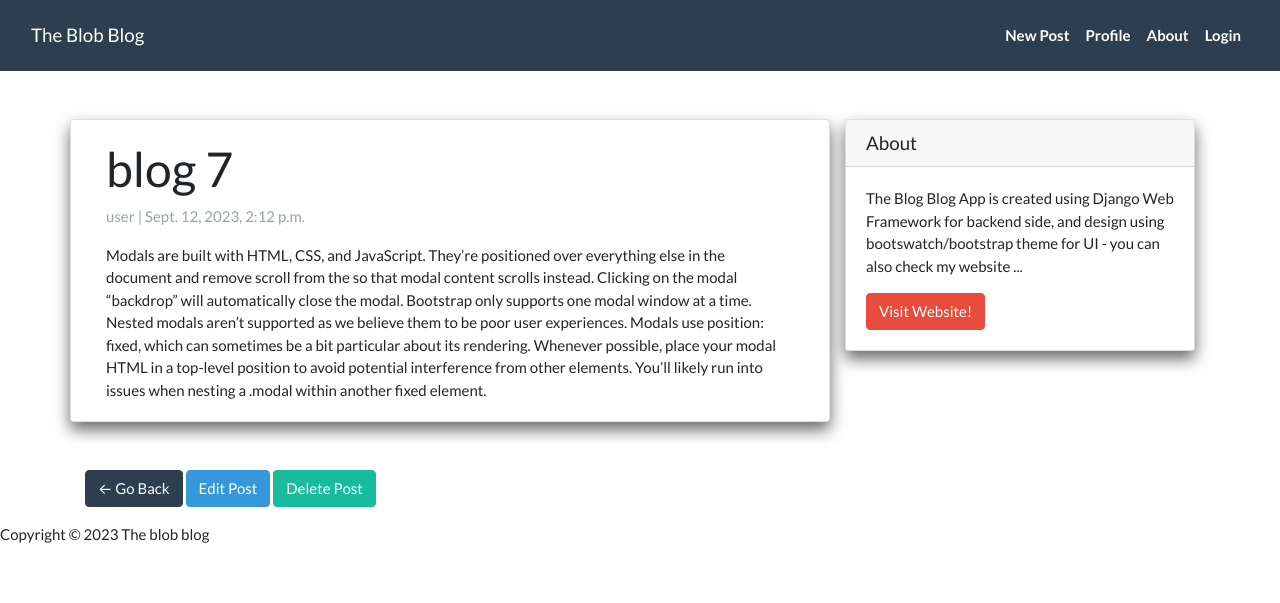
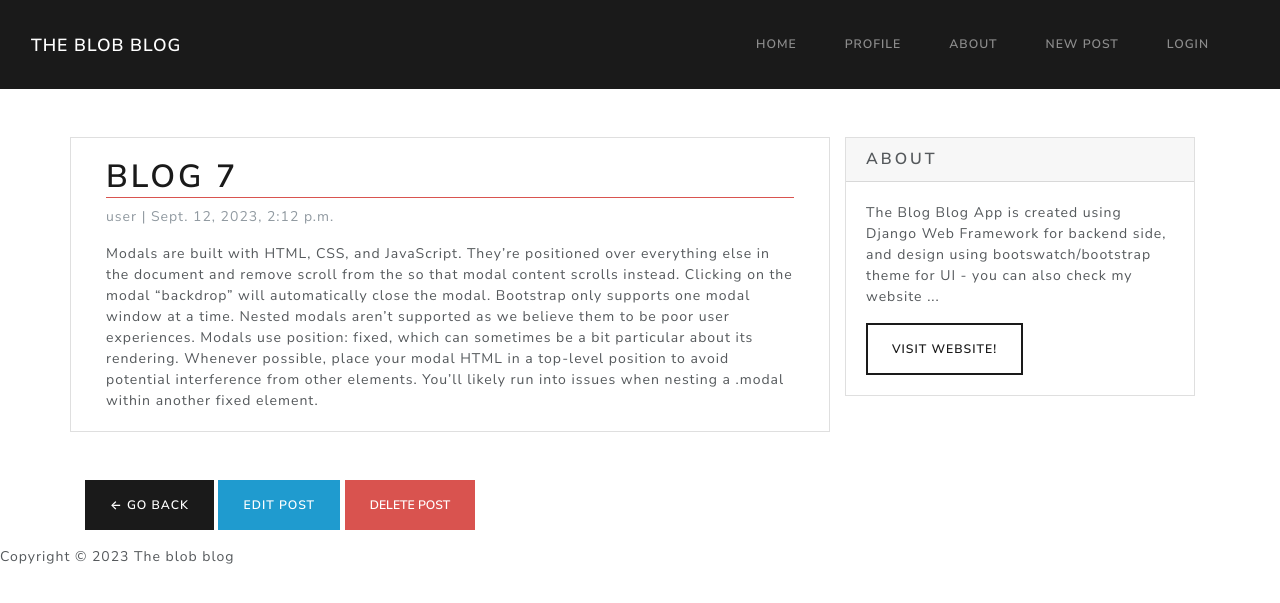
Before and after one commit to cefbok/web-blog, a Django app: page /details/17 in a window 1280 px wide. Shown: the top 603 px of the page. Run offline with Django 4.2, Linux system fonts and the light colour scheme; data comes from the database, SQL or seed files in the repository; both versions use the stored data as it was after the commit; some libraries are stand-ins or nearby versions.

Commit message:
change theme and details

```diff
--- a/accounts/templates/registration/login.html
+++ b/accounts/templates/registration/login.html
@@ -9,7 +9,7 @@
       {{ form.as_p}}
       <br>
       <button class="btn btn-primary"> Login </button>
-      <a href="{% url 'register' %}" class="btn btn-secondary"> Register </a>
+      <a href="{% url 'register' %}" class="btn btn-info"> Register </a>
     </div>
   </form>
 </body>
--- a/blog/templates/base.html
+++ b/blog/templates/base.html
@@ -5,8 +5,11 @@
     <meta name="viewport" content="width=device-width, initial-scale=1.0">
     <title> {% block title %} The Blob Blog {% endblock %} </title>
 
-    <!-- bootstrap / bootswatch -->
-    <link rel="stylesheet" href="https://cdn.jsdelivr.net/npm/bootswatch@4.5.2/dist/flatly/bootstrap.min.css" integrity="sha384-qF/QmIAj5ZaYFAeQcrQ6bfVMAh4zZlrGwTPY7T/M+iTTLJqJBJjwwnsE5Y0mV7QK" crossorigin="anonymous">
+    <!-- bootstrap / bootswatch Theme-->
+    <link rel="stylesheet"
+    href="https://cdn.jsdelivr.net/npm/bootswatch@4.5.2/dist/lux/bootstrap.min.css"
+    integrity="sha384-9+PGKSqjRdkeAU7Eu4nkJU8RFaH8ace8HGXnkiKMP9I9Te0GJ4/km3L1Z8tXigpG" crossorigin="anonymous">
+
 </head>
 <body>
     <!-- Navigation bar -->
@@ -15,16 +18,19 @@
             <a class="navbar-brand" href="{% url 'blog-home' %}"> The Blob Blog </a>
             <div class="collapse navbar-collapse" id="navbarRes">
                 <ul class="navbar-nav ml-auto">
-                    <li class="nav-item text-black">
+                    <li class="nav-item ">
+                        <a class="nav-link text-black font-weight-bold" href="{% url 'blog-home' %}"> Home </a>
+                    </li>
+                    <li class="nav-item ">
+                        <a class="nav-link text-black font-weight-bold" href="#"> Profile </a>
+                    </li>
+                    <li class="nav-item ">
+                        <a class="nav-link text-black foz`nt-weight-bold" href="#"> About </a>
+                    </li>
+                    <li class="nav-item ">
                         <a class="nav-link text-black font-weight-bold" href="{% url 'blog-add' %}"> New Post </a>
                     </li>
-                    <li class="nav-item text-black">
-                        <a class="nav-link text-black font-weight-bold" href="#"> Profile </a>
-                    </li>
-                    <li class="nav-item text-black">
-                        <a class="nav-link text-black font-weight-bold" href="#"> About </a>
-                    </li>
-                    <li class="nav-item text-black">
+                    <li class="nav-item ">
                         <a class="nav-link text-black font-weight-bold" href="{% url 'login'%}"> Login </a>
                     </li>
                 </ul>
--- a/blog/templates/blog_detail.html
+++ b/blog/templates/blog_detail.html
@@ -8,7 +8,7 @@
           <form action="" method="POST">
             {% csrf_token %}
             <div class="card-body">
-              <h1>{{ object.title }}</h1>
+              <h1 class="border-bottom border-danger">{{ object.title }}</h1>
               <p class="text-muted">{{ object.author }} | {{ object.created_on }}</p>
               <p class="card-text">{{ object.content | safe }}</p>
             </div>
@@ -18,9 +18,11 @@
         {% include 'sidebar.html' %}
         {% endblock sidebar %}
       </div>
-    <a href="{% url 'blog-home' %}" class="btn btn-primary"> &larr; Go Back </a>
-    <a href="{% url 'blog-edit' post.pk %}" class="btn btn-info"> Edit Post </a>
-    <button onclick="document.getElementById('del_post').style.display='block'" class="btn btn-success"> Delete Post </button>
+      <div class="">
+        <a href="{% url 'blog-home' %}" class="btn btn-primary"> &larr; Go Back </a>
+        <a href="{% url 'blog-edit' post.pk %}" class="btn btn-info"> Edit Post </a>
+        <button onclick="document.getElementById('del_post').style.display='block'" class="btn btn-danger"> Delete Post </button>
+      </div>
   </div>
 
 <!-- Modal for delete confirmation -->
--- a/blog/templates/sidebar.html
+++ b/blog/templates/sidebar.html
@@ -1,10 +1,4 @@
 {% block sidebar %}
-
-<style>
-  .card {
-    box-shadow: 0 8px 16px #6a6a6b;
-  }
-</style>
 
 <!-- Sidebar Widgets Column -->
 <div class="col-md-4 float-right ">
@@ -13,7 +7,9 @@
     <div class="card-body">
       <p class="card-text"> The Blog Blog App is created using Django Web Framework for backend side,
         and design using bootswatch/bootstrap theme for UI - you can also check my website ... </p>
-      <a href="https://cefbok.github.io/webdevcef/" class="btn btn-danger"> Visit Website! </a>
+      <a href="https://cefbok.github.io/webdevcef/"
+        rel="noopener noreferrer" target="_blank"
+        class="btn btn-outline-primary"> Visit Website! </a>
     </div>
   </div>
 </div>
```
Also changed, not shown: blog/templates/home.html (+11 -4 lines), db.sqlite3.
